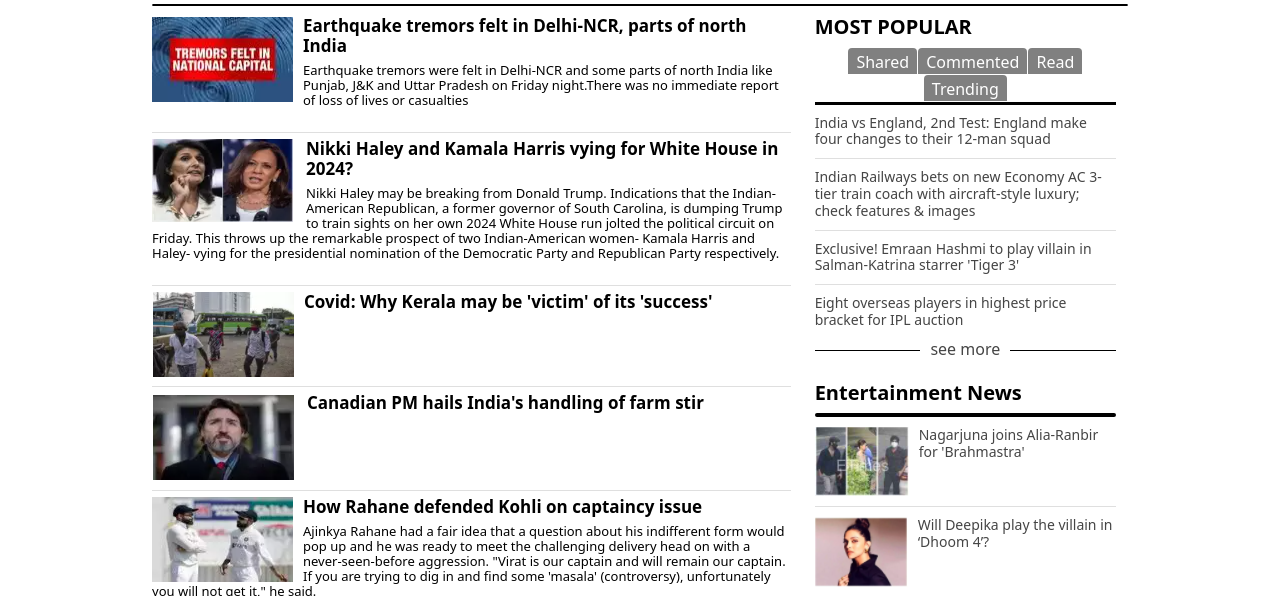
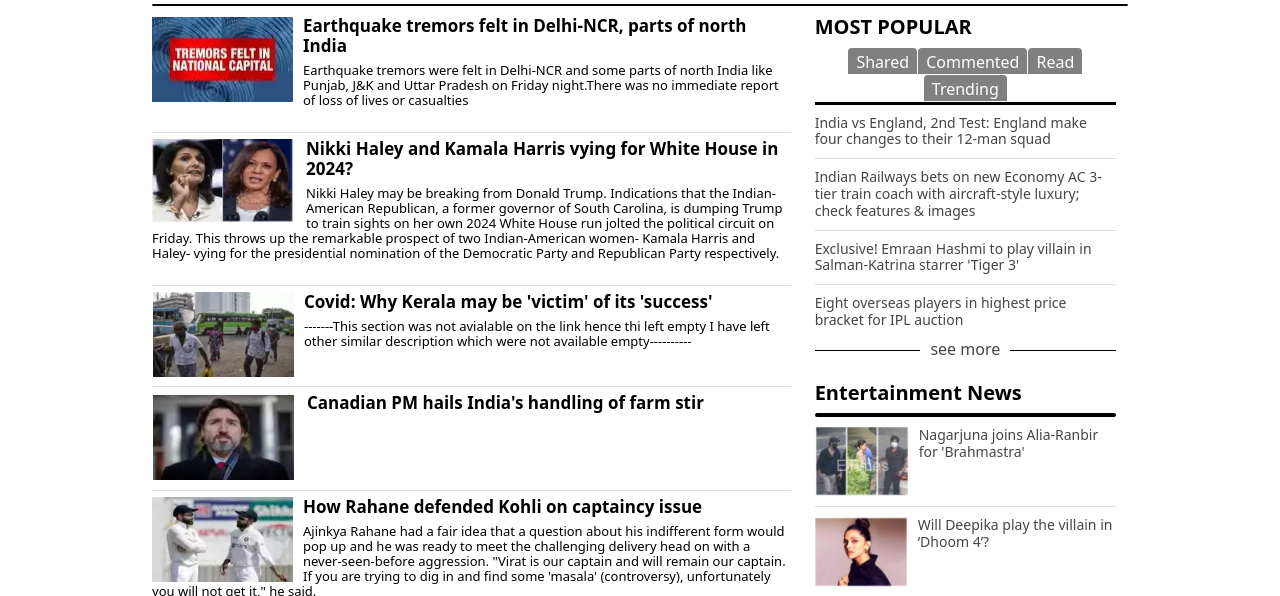
Before and after one commit to kanishk0997/QuadB_tsk, a plain HTML site: page index.html in a window 1280 px wide. Shown: the part 228-824 px from the top of the page. Drawn offline with nearby package versions, Linux system fonts and the light colour scheme; a web font is replaced by a local one.

Commit message:
Update index.html

```diff
--- a/index.html
+++ b/index.html
@@ -137,7 +137,7 @@
                   <li class="list-group-item">
                     <img src="images/main/3.PNG" class="float-l" alt="">
                     <span><a href="#" class="news-head">Covid: Why Kerala may be 'victim' of its 'success'</a></span>
-                    <p class="news-description"></p>
+                    <p class="news-description">-------This section was not avialable on the link hence thi left empty I have left other similar description which were not available empty----------</p>
                   </li>
                   <li class="list-group-item">
                     <img src="images/main/4.PNG" class="float-l" alt="">
```
